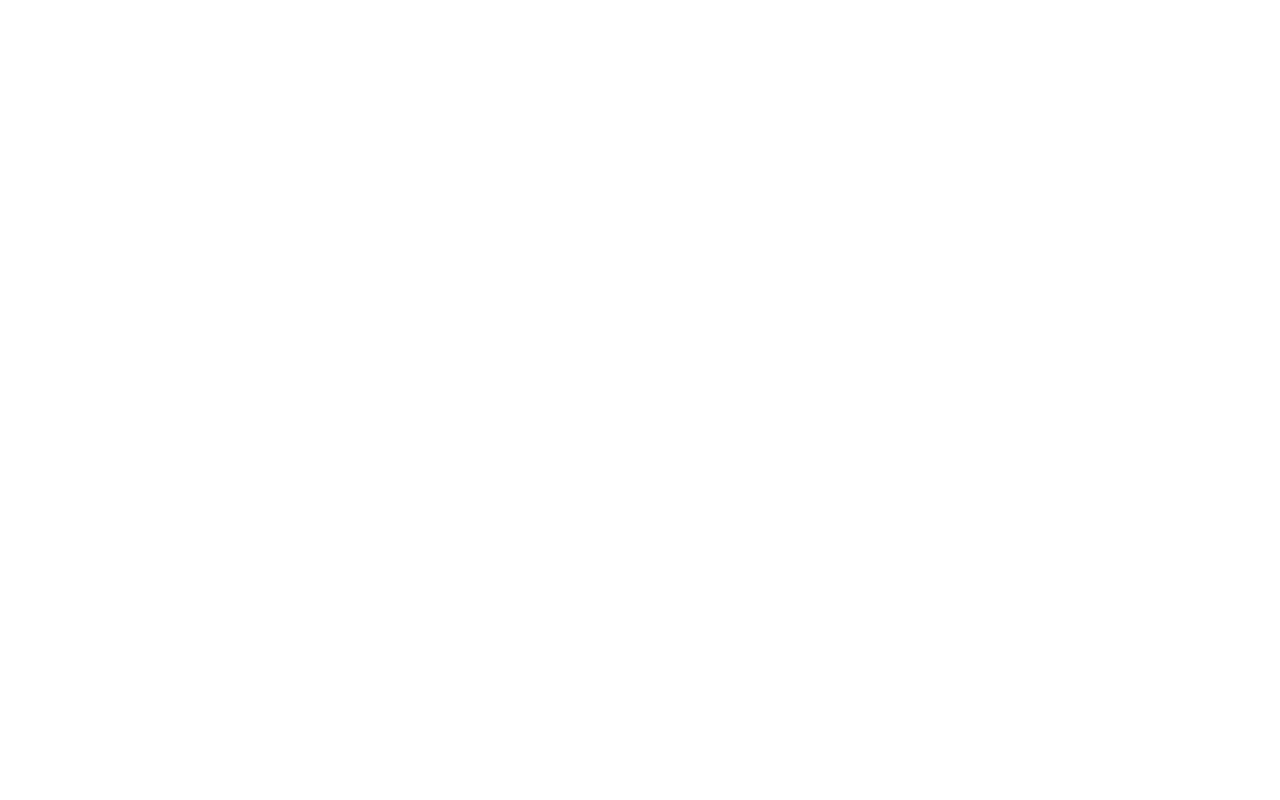
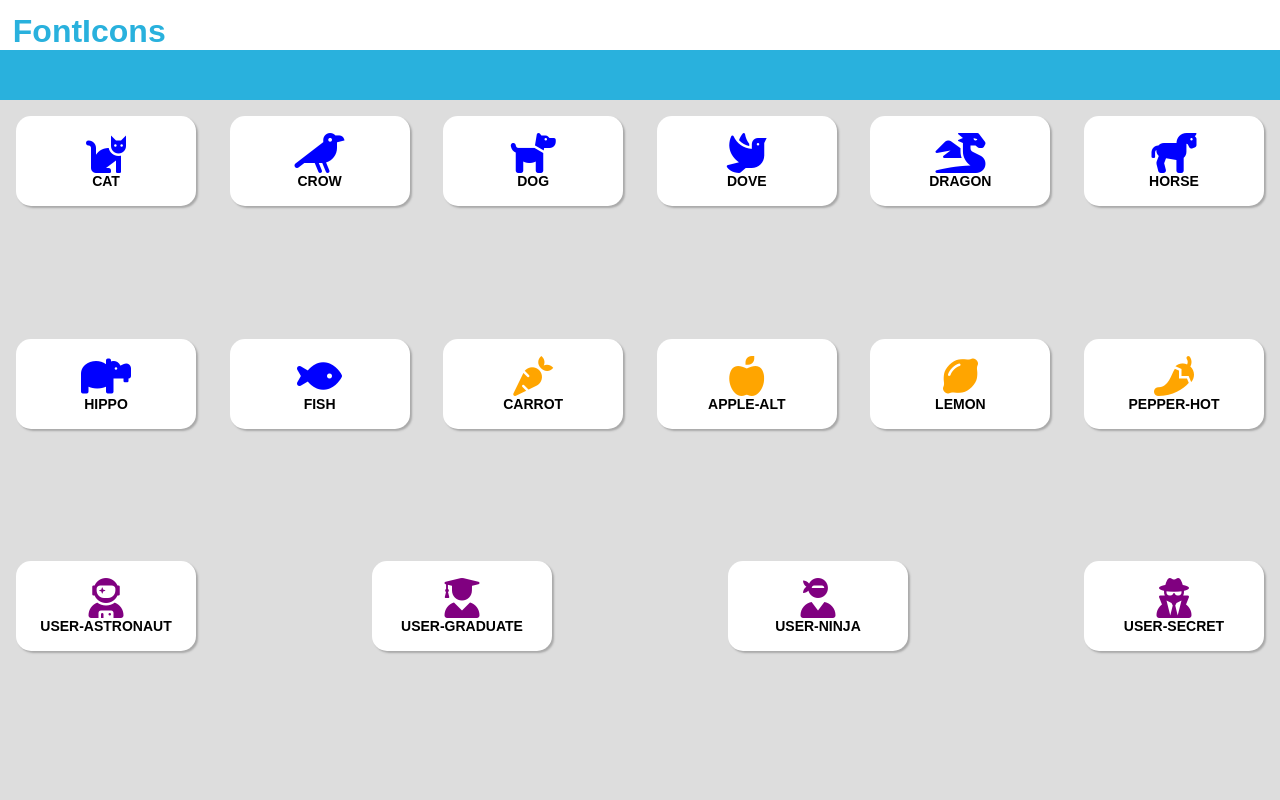
Before and after one commit to MemeWasTaken/js-es6-icons, a plain HTML site: page index.html in a window 1280 px wide. Drawn offline with Linux system fonts and the light colour scheme.

Commit message:
SECTION MILESTONE 1 & 2

```diff
--- a/css/style.css
+++ b/css/style.css
@@ -3,3 +3,49 @@
     padding: 0;
     box-sizing: border-box;
 }
+
+header {
+    height: 100px;
+}
+#upper-Header {
+    height: 50px;
+}
+h1 {
+    color: #29B1DD;
+    font-family: Arial, Helvetica, sans-serif;
+    padding-top: 0.4em;
+    padding-left: 0.4em;
+
+}
+#bottom-Header {
+    height: 50px;
+    background-color: #29B1DD;
+}
+
+#icons-container {
+    background-color: #DDDDDD;
+    display: flex;
+    flex-wrap: wrap;
+    padding: 1em;
+    justify-content: space-between;
+    width: 100%;
+    height: calc(100vh - 100px);
+}
+.box-icon {
+    background-color: white;
+    display: flex;
+    flex-direction: column;
+    justify-content: center;
+    align-items: center;
+    border-radius: 15px;
+    width: 180px;
+    height: 90px;
+    font-size: 2.5em;
+    box-shadow: 2px 2px 2px #a9a9a9;
+}
+.name-icon {
+    font-size: 0.35em;
+    font-family: Arial, Helvetica, sans-serif;
+    font-weight: bold;
+    text-transform: uppercase;
+}
--- a/index.html
+++ b/index.html
@@ -9,6 +9,21 @@
     <title>6 Icons</title>
 </head>
 <body>
+    <header>
+        <div id="upper-Header">
+            <h1>FontIcons</h1>
+        </div>
+        <nav id="bottom-Header"></nav>
+    </header>
+
+    <div id="icons-container">
+        <!-- <div class="box-icon">
+            <i class="fas fa-cat"></i>
+            <span class="name-icon">CAT</span>
+        </div> -->
+    </div>
+</body>
+
     <script src="js/script.js"></script>
 </body>
 </html>
--- a/js/script.js
+++ b/js/script.js
@@ -1 +1,129 @@
-console.log('Hello World!');
+// SECTION Icons object //
+let icons = [
+	{
+		name: 'cat',
+		prefix: 'fa-',
+		type: 'animal',
+		family: 'fas',
+		color: 'blue'
+	},
+	{
+		name: 'crow',
+		prefix: 'fa-',
+		type: 'animal',
+		family: 'fas',
+		color: 'blue'
+	},
+	{
+		name: 'dog',
+		prefix: 'fa-',
+		type: 'animal',
+		family: 'fas',
+		color: 'blue'
+	},
+	{
+		name: 'dove',
+		prefix: 'fa-',
+		type: 'animal',
+		family: 'fas',
+		color: 'blue'
+	},
+	{
+		name: 'dragon',
+		prefix: 'fa-',
+		type: 'animal',
+		family: 'fas',
+		color: 'blue'
+	},
+	{
+		name: 'horse',
+		prefix: 'fa-',
+		type: 'animal',
+		family: 'fas',
+		color: 'blue'
+	},
+	{
+		name: 'hippo',
+		prefix: 'fa-',
+		type: 'animal',
+		family: 'fas',
+		color: 'blue'
+	},
+	{
+		name: 'fish',
+		prefix: 'fa-',
+		type: 'animal',
+		family: 'fas',
+		color: 'blue'
+	},
+	{
+		name: 'carrot',
+		prefix: 'fa-',
+		type: 'vegetable',
+		family: 'fas',
+		color: 'orange'
+	},
+	{
+		name: 'apple-alt',
+		prefix: 'fa-',
+		type: 'vegetable',
+		family: 'fas',
+		color: 'orange'
+	},
+	{
+		name: 'lemon',
+		prefix: 'fa-',
+		type: 'vegetable',
+		family: 'fas',
+		color: 'orange'
+	},
+	{
+		name: 'pepper-hot',
+		prefix: 'fa-',
+		type: 'vegetable',
+		family: 'fas',
+		color: 'orange'
+	},
+	{
+		name: 'user-astronaut',
+		prefix: 'fa-',
+		type: 'user',
+		family: 'fas',
+		color: 'purple'
+	},
+	{
+		name: 'user-graduate',
+		prefix: 'fa-',
+		type: 'user',
+		family: 'fas',
+		color: 'purple'
+	},
+	{
+		name: 'user-ninja',
+		prefix: 'fa-',
+		type: 'user',
+		family: 'fas',
+		color: 'purple'
+	},
+	{
+		name: 'user-secret',
+		prefix: 'fa-',
+		type: 'user',
+		family: 'fas',
+		color: 'purple'
+	}
+];
+
+// SECTION MILESTONES 1 & 2 //
+// Print in DOM a box for each icon.
+let iconsContainer = document.getElementById('icons-container')
+    for (let i = 0; i < icons.length; i++) {
+        const obj = icons[i];
+        let templateBoxIcon = `
+        <div class="box-icon">
+            <i style="color:${obj.color}" class="${obj.family} ${obj.prefix}${obj.name}"></i>
+            <span class="name-icon">${obj.name}</span>
+        </div>
+    `;
+iconsContainer.innerHTML += templateBoxIcon;
+}
```
